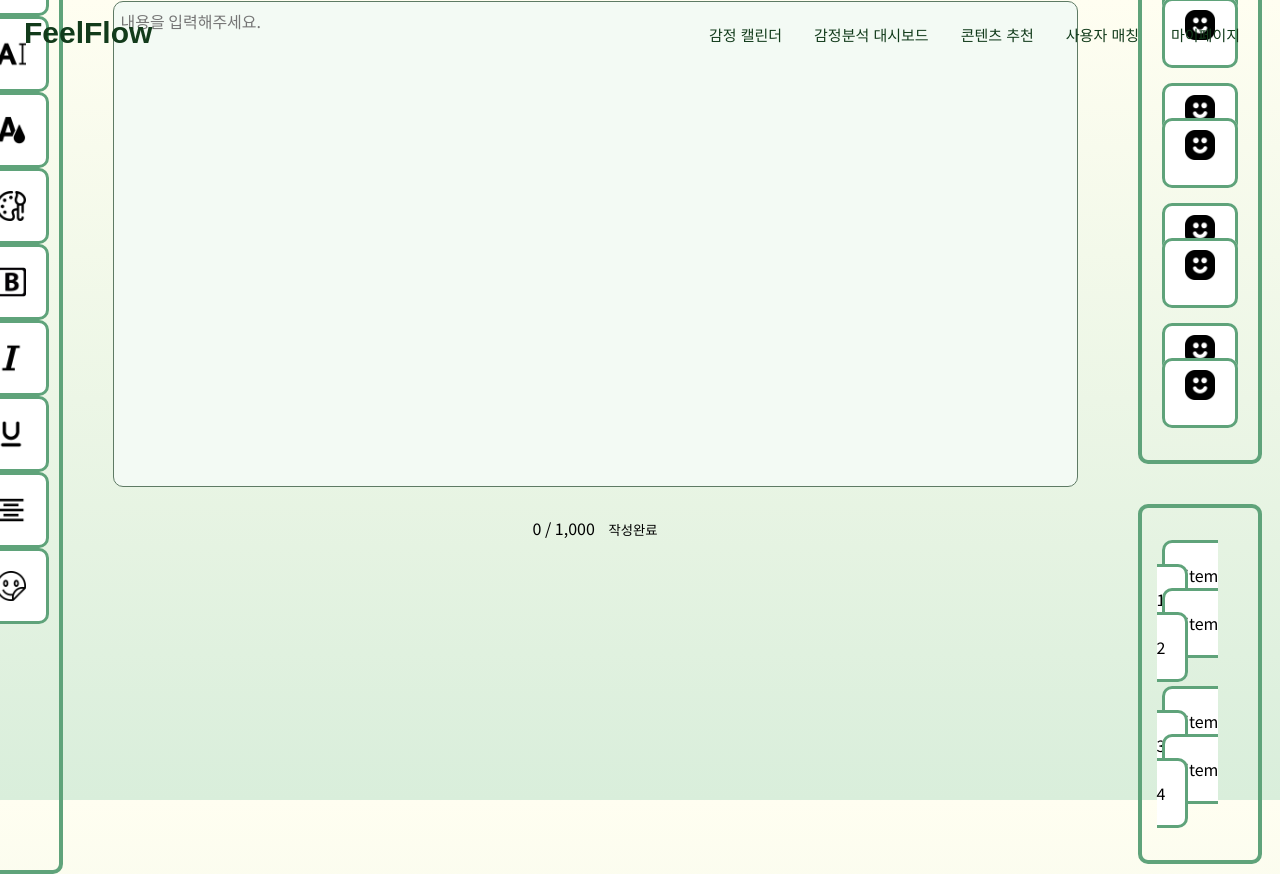
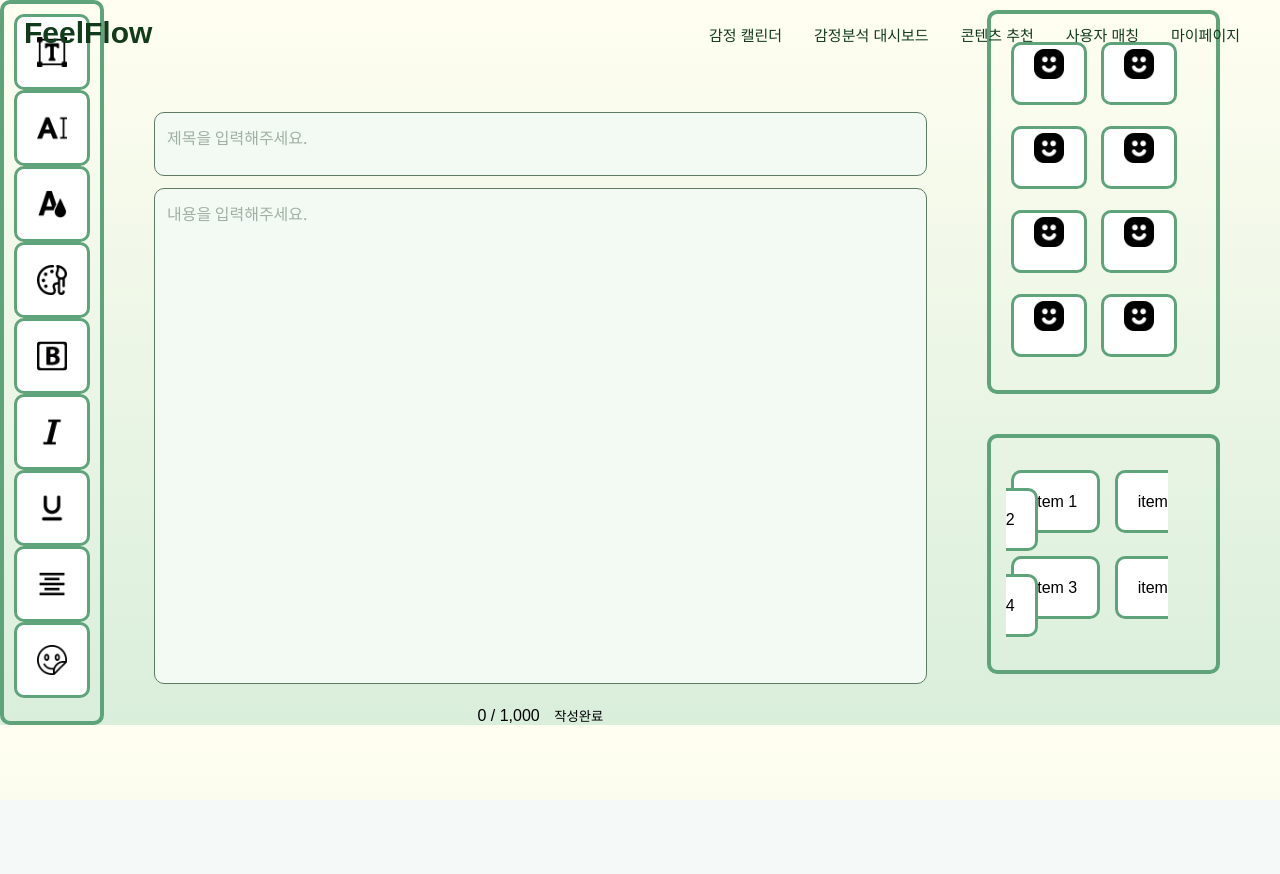
Before and after one commit to tjdqls3607/webwiz, a PHP site: page /html/diary_write.html in a window 1280 px wide; the page is wider, and only the part inside the window is pictured. After the commit the page ends 725 px from the top of that part, so only its background shows below. Run offline with PHP 8.4, Linux system fonts and the light colour scheme.

Commit message:
Update diary_write.css

```diff
--- a/webwiz/css/diary_write.css
+++ b/webwiz/css/diary_write.css
@@ -1,30 +1,41 @@
-html {
-    font-family: 'Noto Sans KR', sans-serif;
-    font-size: 16px;
-    font-weight: 400;
-}
-
 body {
     display: flex;
     justify-content: center;
     align-items: center;
-    height: 100vh;
     margin: 0;
-    /*그라데이션 배경*/
-    background: linear-gradient(to bottom, #FFFEF1, #D9EEDB);
+    font-family: Arial, sans-serif; /* 텍스트의 글씨체 지정 */
+    background: linear-gradient(to bottom, #FFFEF1, #D9EEDB); /*그라데이션 배경*/
 }
 
+/*일기 텍스트 영역*/
 form {
     text-align: center;
+    margin: 13vh auto 0 auto; /* 위쪽 여백 10vh 추가 */
+    max-width: 800px; /* 최대 너비 설정 */
+    width: 100%; /* 100% 너비로 설정 */
 }
 
-a,
-a:visited {
+textarea {
+    border-radius: 0.8vw;
+    background-color: #f3faf4;
+    border: 1px solid rgb(94, 122, 100);
+    font-size: 14px;
+    width: 100%; /* 너비 100% */
+    padding: 7px; /* 텍스트 영역에 여백을 추가 */
+    box-sizing: border-box; /* 패딩과 테두리를 포함한 너비 설정 */
+}
+
+textarea::placeholder {
+    color: #a0b0a1; /* 연한 회색 텍스트 */
+}
+
+/*작성완료 버튼*/
+.submit-button a, .submit-button a:visited {
     text-decoration: none;
     color: #00AE68;
 }
 
-a.button {
+.submit-button a.button {
     display: inline-block;
     /* inline-block으로 변경하여 텍스트와 나란히 표시 */
     width: auto;
@@ -43,7 +54,7 @@ a.button {
 }
 
 .btnBlueGreen {
-    background: #67a274;
+    background: #5fa37a;
     ;
 }
 
```
